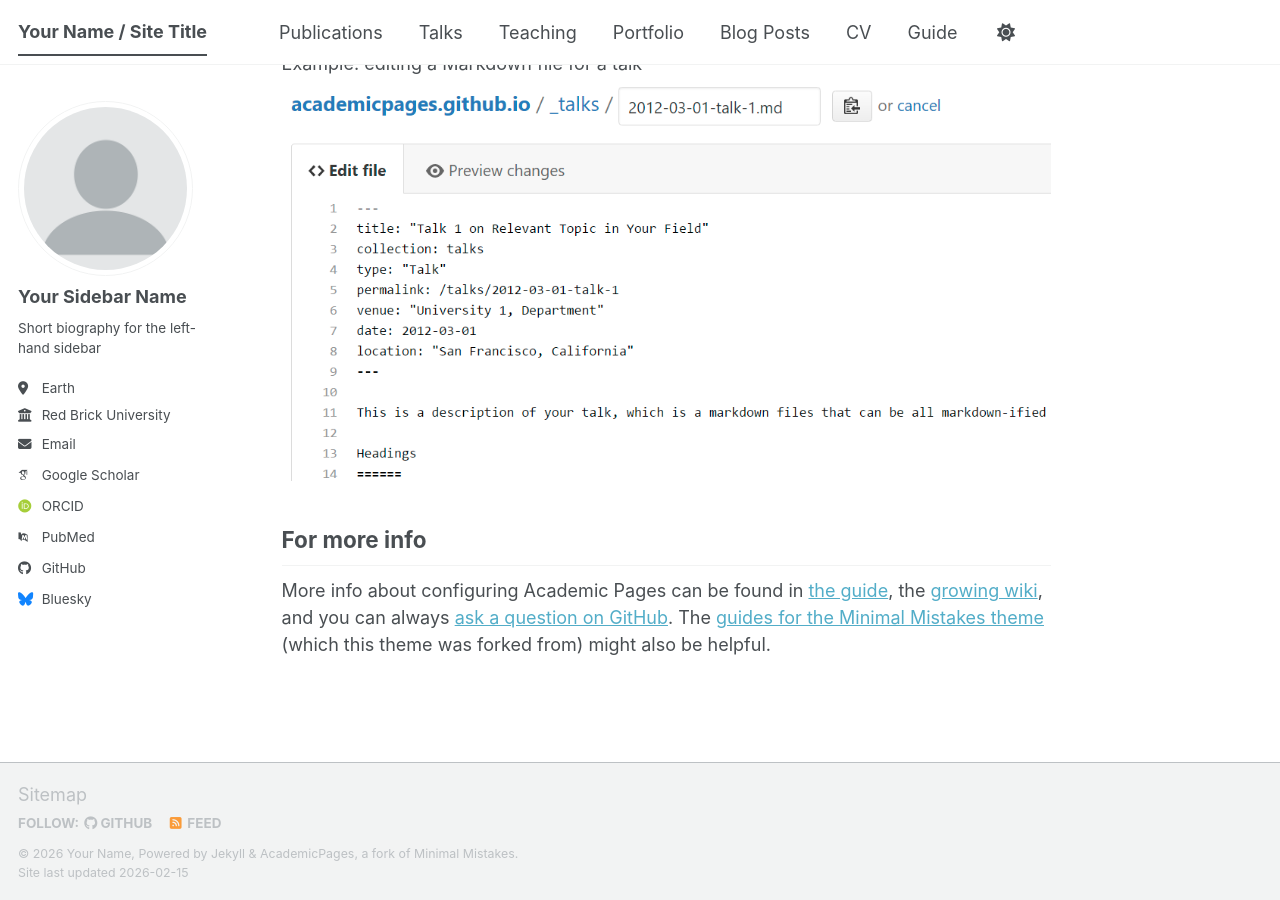
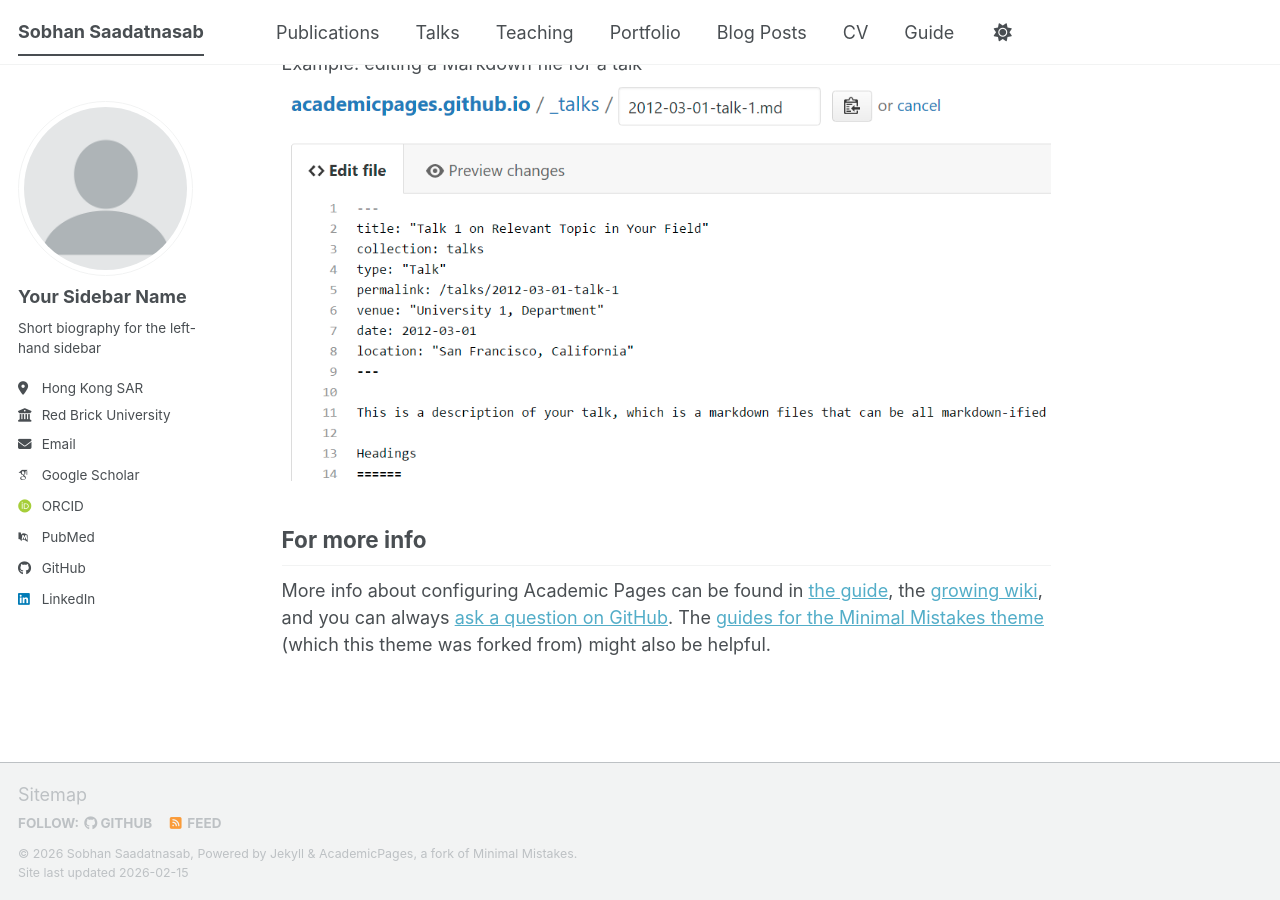
Before and after one commit to ssaadatnasab/ssaadatnasab.github.io, a Jekyll site: the page built from _pages/about.md, in a window 1280 px wide and 900 px high, scrolled down 2720 px. Built offline with Jekyll 4.4.1, drawn with Linux system fonts in a browser that asks for light colours; some web fonts are replaced; a script bundle is joined from its source files by our own code; library files that are not in the unit come from our copies.

Commit message:
Update personal details in _config.yml

```diff
--- a/_config.yml
+++ b/_config.yml
@@ -9,10 +9,10 @@
 # Basic Site Settings
 locale                   : "en-US"
 site_theme               : "default" # The available themes options are "default", "air", "sunrise", "mint", "dirt" and "contrast"
-title                    : "Your Name / Site Title"
+title                    : "Sobhan Saadatnasab"
 title_separator          : "-"
-name                     : &name "Your Name"
-description              : &description "Your Name's academic portfolio"   # Update this with a general description of your site, this is the default if not overridden by a page
+name                     : &name "Sobhan Saadatnasab"
+description              : &description "MPhil Student, Hong Kong University of Science and Technology (HKUST)"   # Update this with a general description of your site, this is the default if not overridden by a page
 url                      : https://academicpages.github.io # The base hostname & protocol for your site e.g. "https://[your GitHub username].github.io",
                                                            # or if you already have some other page hosted on Github then use "https://[your GitHub username].github.io/[Your Repo Name]"
 baseurl                  : "" # the subpath of your site, e.g. "/blog"
@@ -27,15 +27,15 @@
   name             : "Your Sidebar Name"
   pronouns         : # example: "she/her"
   bio              : "Short biography for the left-hand sidebar"
-  location         : "Earth"
+  location         : "Hong Kong SAR"
   employer         : "Red Brick University"
   uri              : # URL
-  email            : "none@example.org"
+  email            : "ssaadatnasab@connect.ust.hk"
 
   # Academic websites
   academia         : # URL
   arxiv            : # URL - Update with the correct link to your profile
-  googlescholar    : "https://scholar.google.com/citations?user=PS_CX0AAAAAJ"
+  googlescholar    : "https://scholar.google.com/citations?user=WoHTgVcAAAAJ&hl=en"
   inspire-hep      : # URL
   impactstory      : # URL
   orcid            : "https://orcid.org/yourorcidurl"
@@ -51,13 +51,13 @@
   bitbucket        : # Username - Update with your username on the site
   codepen          : # Username
   dribbble         : # Username
-  github           : "academicpages"
+  github           : "https://github.com/ssaadatnasab"
   kaggle           : # Username
   stackoverflow    : # User number or user number and name (i.e., use "1" or "1/jeff-atwood")
 
   # Social media
   artstation       : # Username
-  bluesky          : "bsky.app" # Replace this with you Bluesky username
+  bluesky          : # Replace this with you Bluesky username
   facebook         : # Username
   flickr           : # Username
   foursquare       : # Username
@@ -66,7 +66,7 @@
   keybase          : # Username
   instagram        : # Username
   lastfm           : # Username
-  linkedin         : # Username
+  linkedin         : "https://www.linkedin.com/in/sobhan-saadatnasab/"
   mastodon         : # URL
   medium           : # URL
   pinterest        : # Username
```
